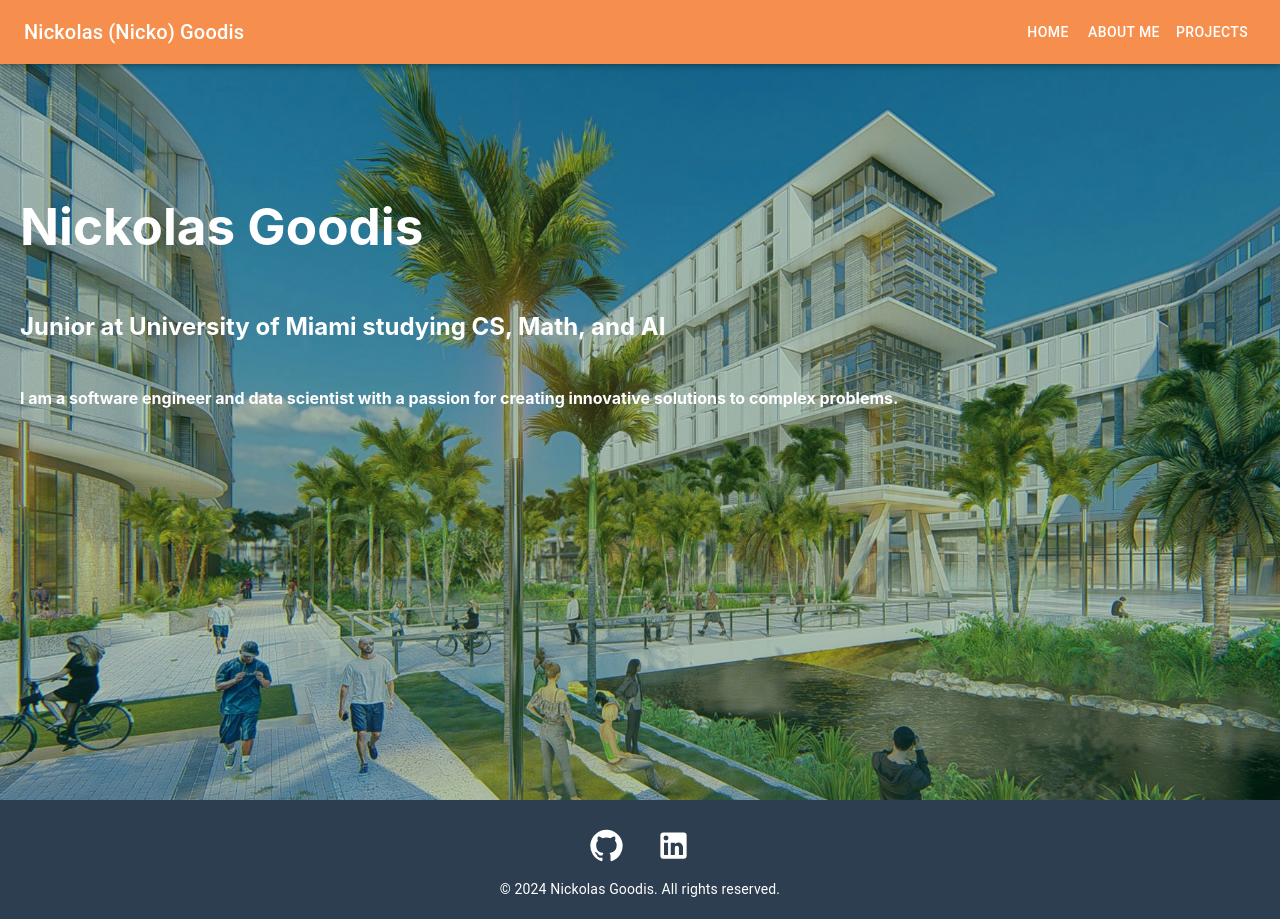
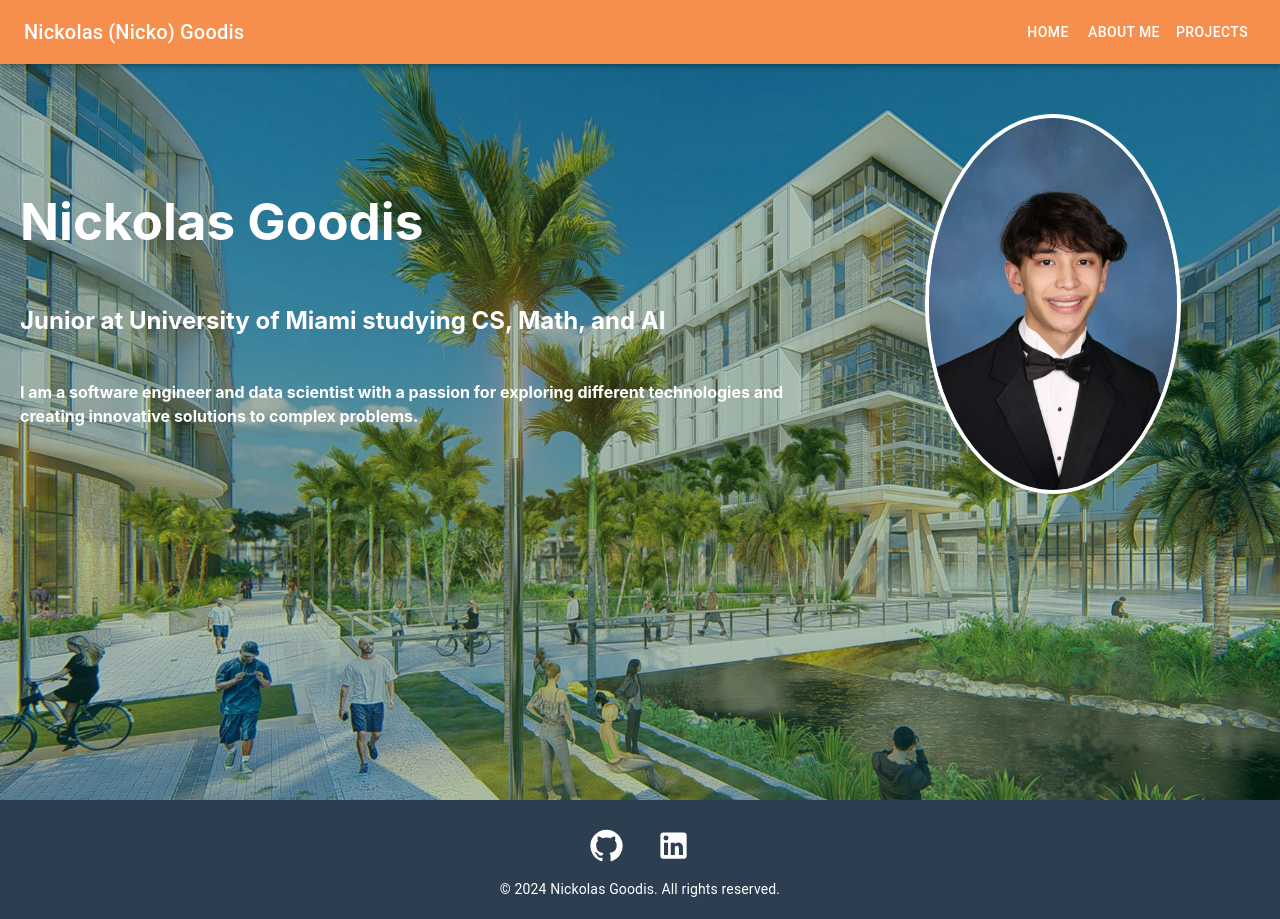
Before and after one commit to ncg87/personal-website, a React (Vite) app in the folder website/: page / in a window 1280 px wide. Built offline with nearby package versions, Linux system fonts and the light colour scheme.

Commit message:
finished home page

```diff
--- a/website/src/components/HomePage.jsx
+++ b/website/src/components/HomePage.jsx
@@ -32,18 +32,49 @@ const HomePage = () => {
             <Box
                 sx={{
                     display: 'flex',
-                    flexDirection: 'column',
-                    alignItems: 'left',
-                    justifyContent: 'center',
+                    flexDirection: 'row',
+                    alignItems: 'center',
+                    justifyContent: 'space-between',
                     textAlign: 'left',
                     color: 'white',
-                    padding: '100px 20px', // Adjust for spacing
+                    padding: '50px 20px', // Adjust for spacing
                     zIndex: 1, // Ensure content stays above the background
                 }}
             >
-                <h1>Nickolas Goodis</h1>
-                <h2>Junior at University of Miami studying CS, Math, and AI</h2>
-                <h4>I am a software engineer and data scientist with a passion for creating innovative solutions to complex problems.</h4>
+                {/* Text Content */}
+                <Box
+                    sx={{
+                        flex: 2, // Allocate more space for text
+                        display: 'flex',
+                        flexDirection: 'column',
+                        justifyContent: 'center',
+                    }}
+                >
+                    <h1>Nickolas Goodis</h1>
+                    <h2>Junior at University of Miami studying CS, Math, and AI</h2>
+                    <h4>I am a software engineer and data scientist with a passion for exploring different technologies and creating innovative solutions to complex problems.</h4>
+                </Box>
+
+                {/* Circular Image */}
+                <Box
+                    sx={{
+                        flex: 1, // Allocate space for the image
+                        display: 'flex',
+                        alignItems: 'center',
+                        justifyContent: 'center',
+                    }}
+                >
+                    <img
+                        src="/me.jpg"
+                        alt="Nickolas Goodis"
+                        style={{
+                            width: '60%', // Dynamically adjust the size relative to its container
+                            height: 'auto', // Maintain aspect ratio
+                            borderRadius: '50%', // Make the image circular
+                            border: '4px solid white', // Optional border styling
+                        }}
+                    />
+                </Box>
             </Box>
         </Box>
     );
```
Also changed, not shown: website/public/me.jpg (added).
